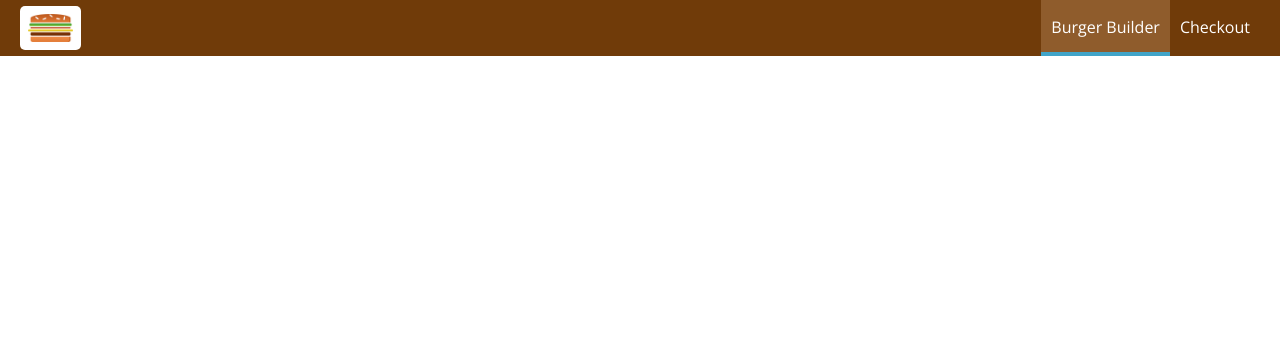
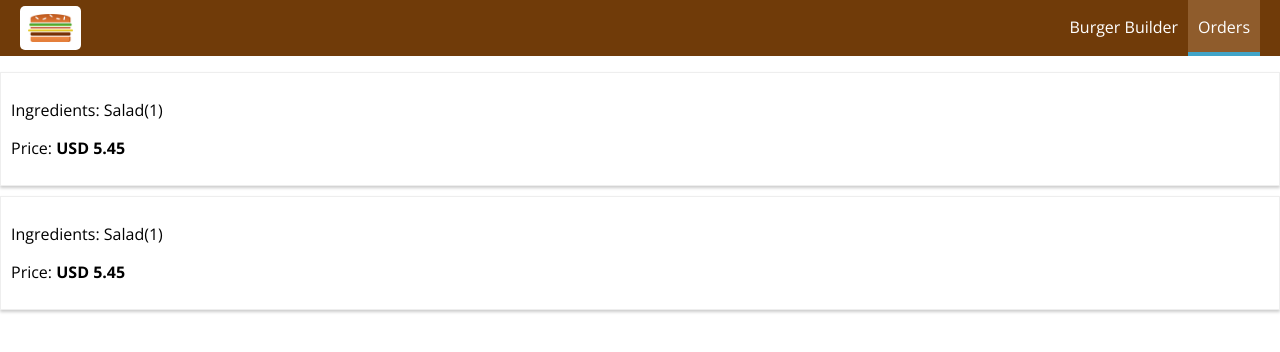
Before and after one commit to aakashthapa001/myburger, a React app: page /orders in a window 1280 px wide. Shown: the top 352 px of the page. Built offline with nearby package versions, Linux system fonts and the light colour scheme.

Commit message:
Created Orders Container and Order Component with Routing to Orders page with dummy Orders

```diff
--- a/src/App.js
+++ b/src/App.js
@@ -4,6 +4,7 @@
 import Layout from './hoc/Layout/Layout';
 import BurgerBuilder from './containers/BurgerBuilder/BurgerBuilder';
 import Checkout from './containers/Checkout/Checkout';
+import Orders from './containers/Orders/Orders';
 
 class App extends Component {
   render() {
@@ -12,6 +13,7 @@
         <Layout>
           <Switch>
             <Route path="/checkout" component={Checkout} />
+            <Route path="/orders" component={Orders} />
             <Route path="/" exact component={BurgerBuilder} />
           </Switch>
         </Layout>
--- a/src/components/Navigation/NavigationItems/NavigationItem/NavigationItem.js
+++ b/src/components/Navigation/NavigationItems/NavigationItem/NavigationItem.js
@@ -1,15 +1,13 @@
 import React from 'react';
+import { NavLink } from 'react-router-dom';
 
 import classes from './NavigationItem.scss';
 
-const navigationItem = (props) => (
+const navigationItem = props => (
   <li className={classes.NavigationItem}>
-    <a
-      href={props.link}
-      className={props.active ? classes.active : null}
-    >
+    <NavLink exact={props.exact} to={props.link} activeClassName={classes.active}>
       {props.children}
-    </a>
+    </NavLink>
   </li>
 );
 
--- a/src/components/Navigation/NavigationItems/NavigationItems.js
+++ b/src/components/Navigation/NavigationItems/NavigationItems.js
@@ -3,10 +3,12 @@
 import classes from './NavigationItems.scss';
 import NavigationItem from './NavigationItem/NavigationItem';
 
-const navigationItems = (props) => (
+const navigationItems = props => (
   <ul className={classes.NavigationItems}>
-    <NavigationItem link="/" active>Burger Builder</NavigationItem>
-    <NavigationItem link="/">Checkout</NavigationItem>
+    <NavigationItem link="/" exact>
+      Burger Builder
+    </NavigationItem>
+    <NavigationItem link="/orders">Orders</NavigationItem>
   </ul>
 );
 
--- /dev/null
+++ b/src/components/Order/Order.js
@@ -0,0 +1,16 @@
+import React from 'react';
+
+import classes from './Order.scss';
+
+const order = props => {
+  return (
+    <div className={classes.Order}>
+      <p>Ingredients: Salad(1)</p>
+      <p>
+        Price: <strong>USD 5.45</strong>
+      </p>
+    </div>
+  );
+};
+
+export default order;
--- /dev/null
+++ b/src/components/Order/Order.scss
@@ -0,0 +1,7 @@
+.Order {
+  width: 100%;
+  border: 1px solid #eee;
+  box-shadow: 0 2px 3px #ccc;
+  padding: 10px;
+  margin: 10px auto;
+}
--- /dev/null
+++ b/src/containers/Orders/Orders.js
@@ -0,0 +1,16 @@
+import React, { Component } from 'react';
+
+import Order from '../../components/Order/Order';
+
+class Orders extends Component {
+  render() {
+    return (
+      <div>
+        <Order />
+        <Order />
+      </div>
+    );
+  }
+}
+
+export default Orders;
```
Also changed, not shown: src/containers/Orders/Orders.scss (added).
